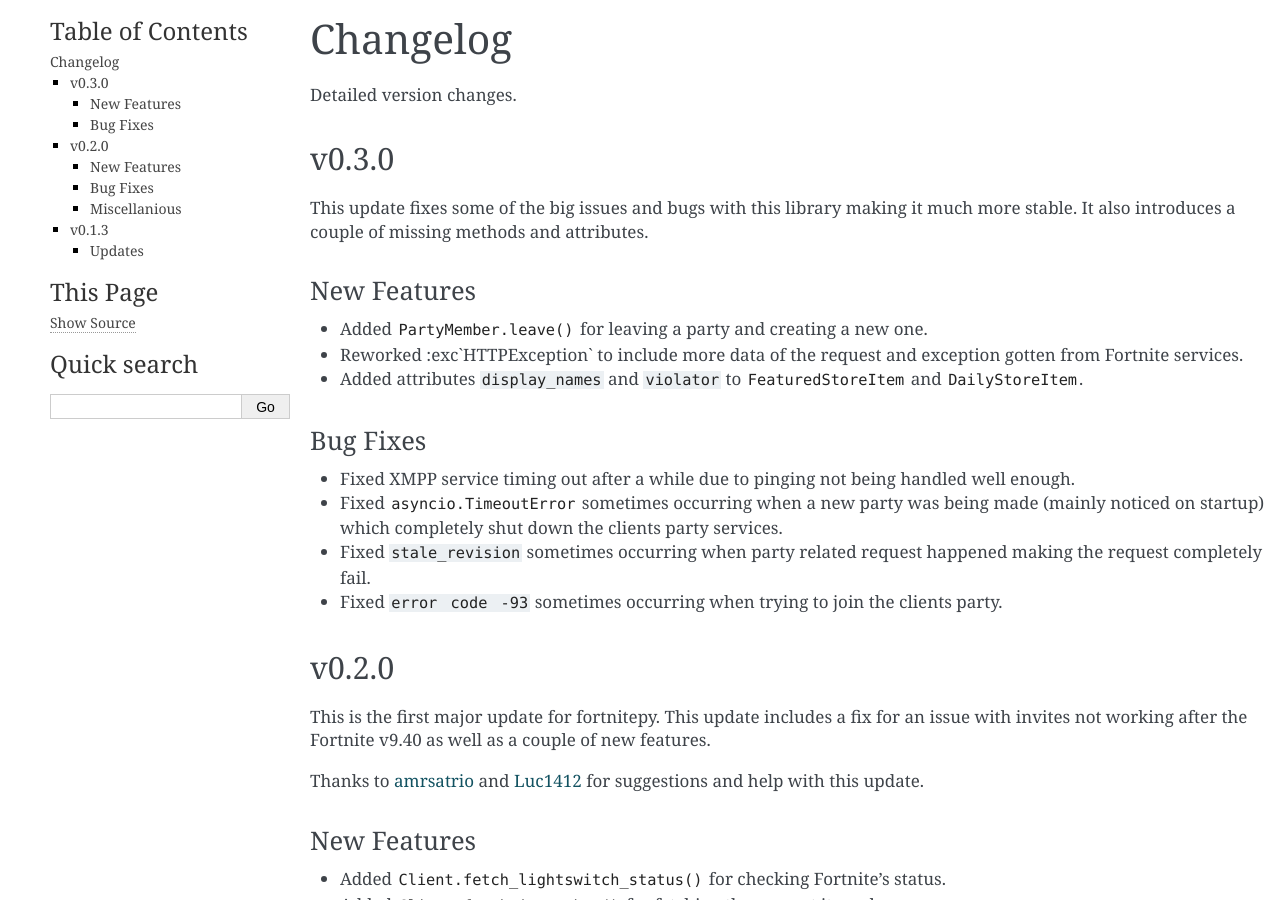
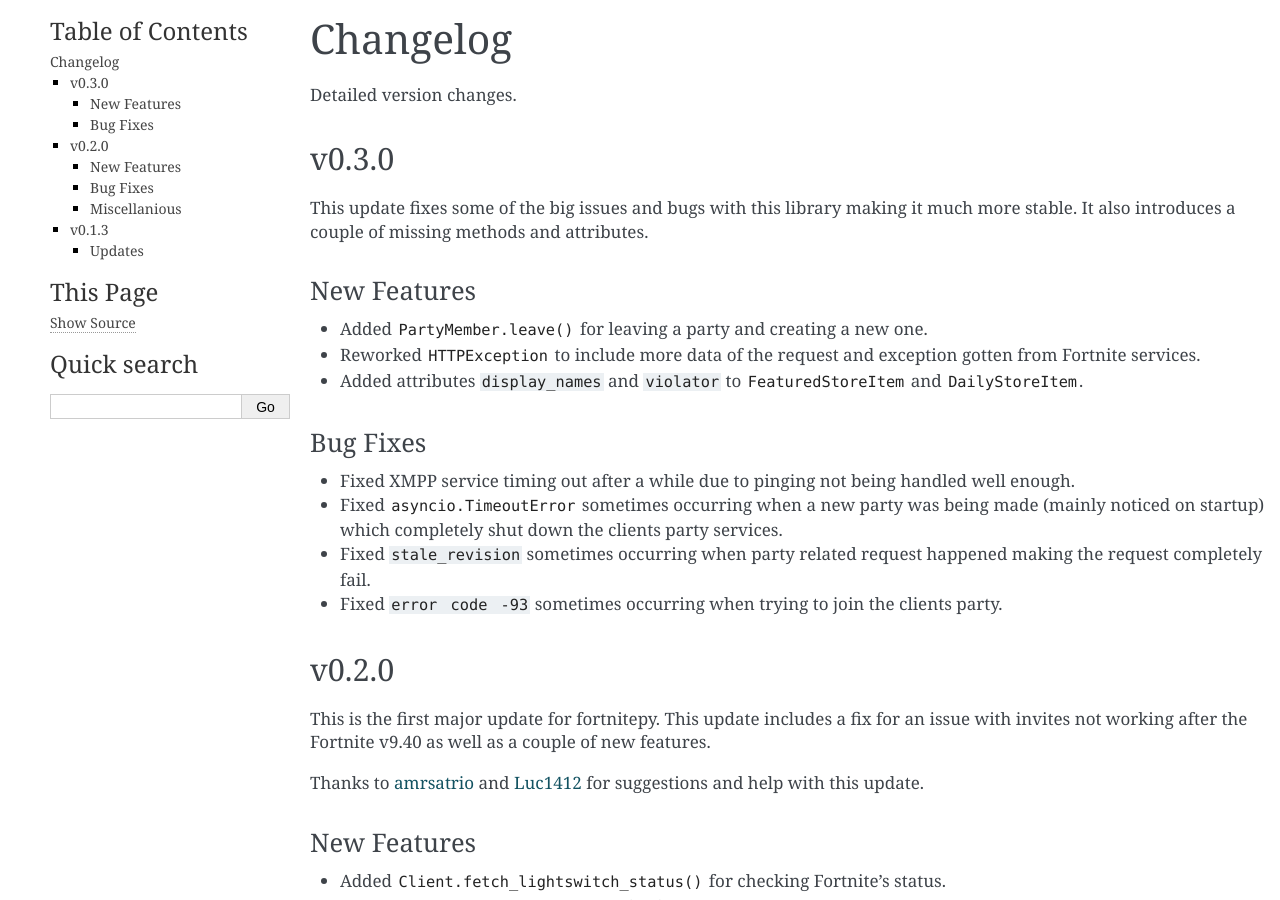
Before and after one commit to Terbau/fortnitepy, a Sphinx documentation site: the page built from docs/changelog.rst, in a window 1280 px wide and 900 px high. Built offline with Sphinx 7.4.7, drawn with Linux system fonts in a browser that asks for light colours.

Commit message:
changelog typo

```diff
--- a/docs/changelog.rst
+++ b/docs/changelog.rst
@@ -15,7 +15,7 @@ New Features
 ~~~~~~~~~~~~
 
 - Added :meth:`PartyMember.leave` for leaving a party and creating a new one.
-- Reworked :exc`HTTPException` to include more data of the request and exception gotten from Fortnite services.
+- Reworked :exc:`HTTPException` to include more data of the request and exception gotten from Fortnite services.
 - Added attributes ``display_names`` and ``violator`` to :class:`FeaturedStoreItem` and :class:`DailyStoreItem`.
 
 Bug Fixes
```
